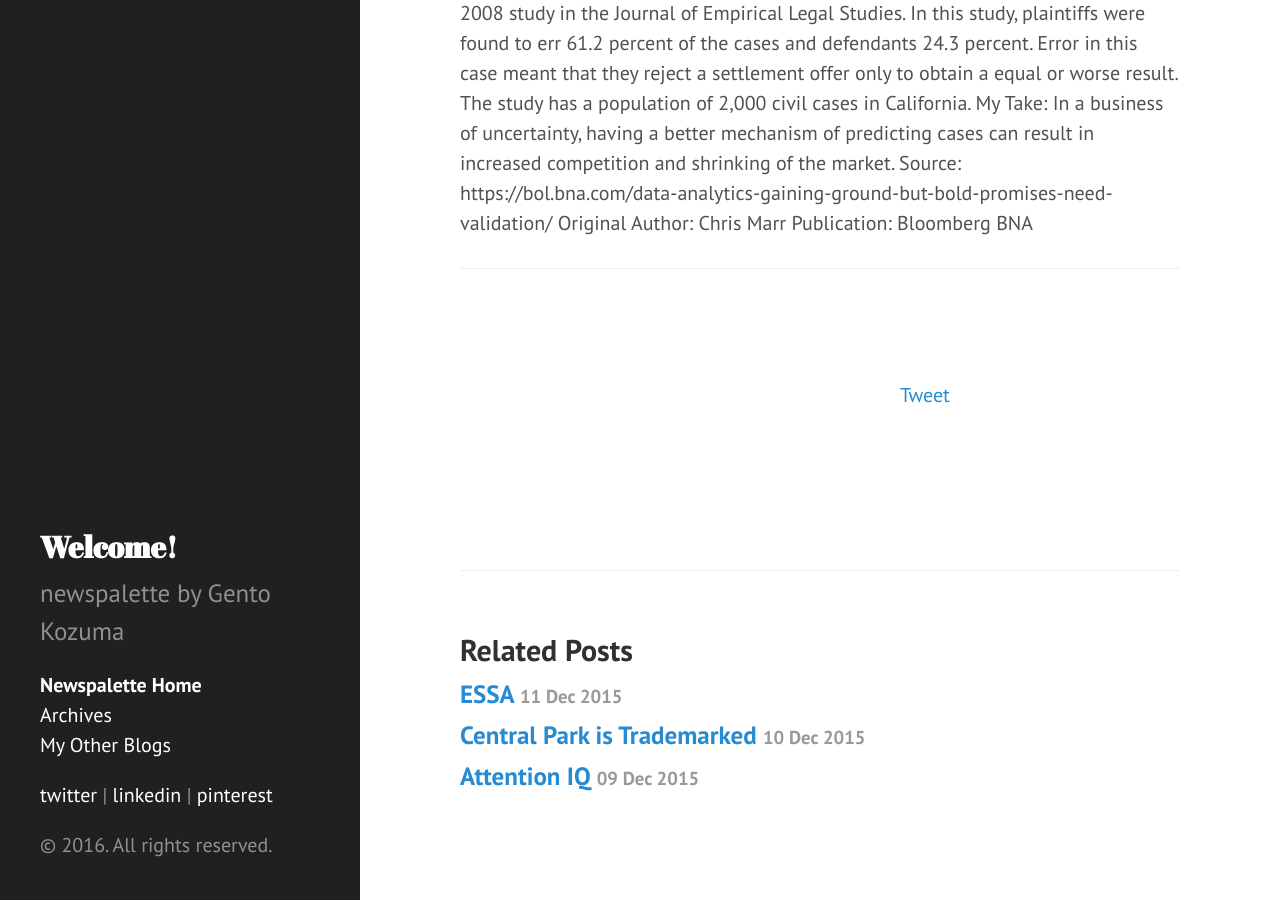
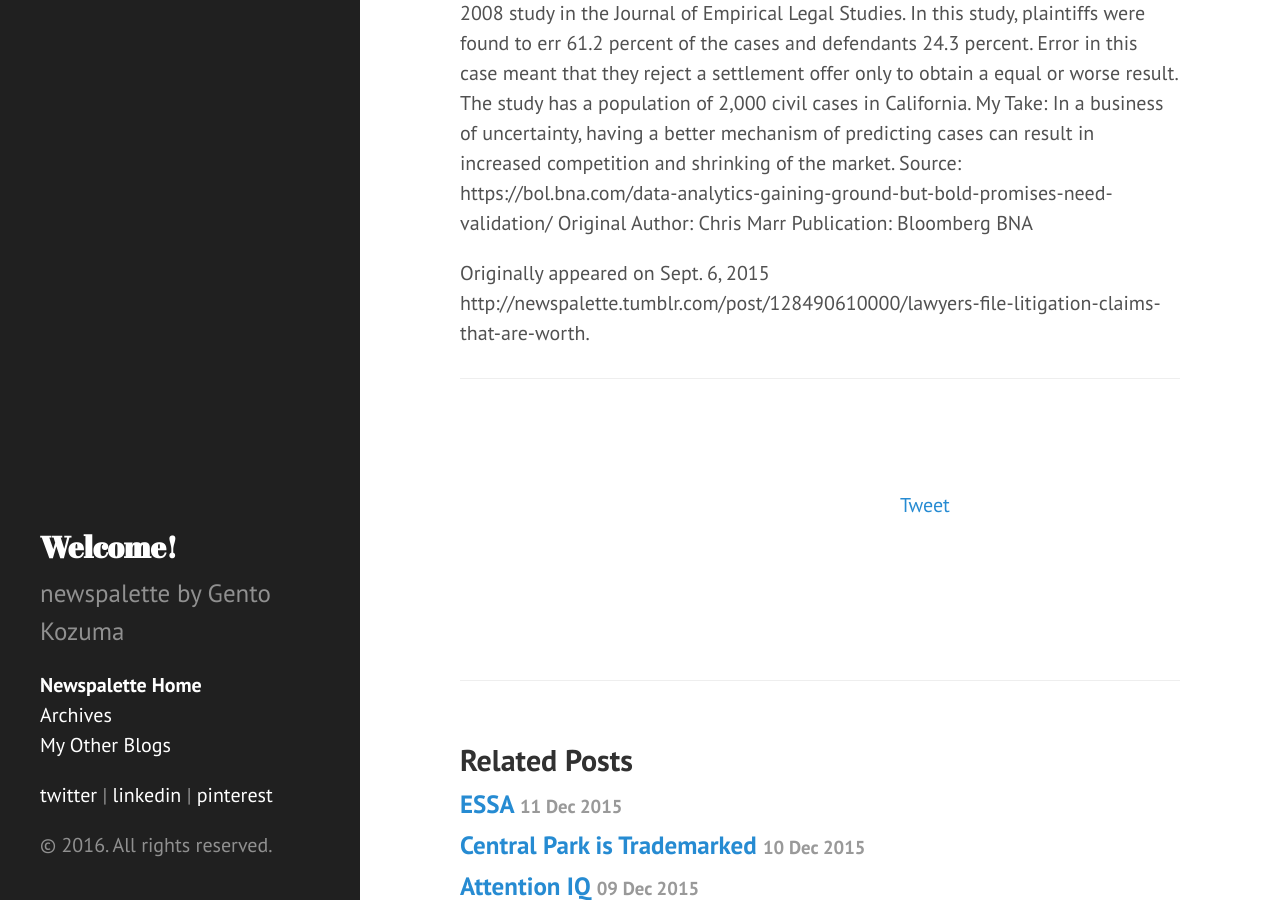
Before and after one commit to gentokozuma/newspalette, a Jekyll site: the page built from _posts/2016-03-10-analytics-and-law.markdown, in a window 1280 px wide and 900 px high, scrolled down 622 px. Built offline with Jekyll 4.4.1, drawn with Linux system fonts in a browser that asks for light colours; comment, search, counter and statistics services are not loaded.

Commit message:
Added disclaimer to 03-10 post

```diff
--- a/_posts/2016-03-10-analytics-and-law.markdown
+++ b/_posts/2016-03-10-analytics-and-law.markdown
@@ -15,3 +15,5 @@ My Take: In a business of uncertainty, having a better mechanism of predicting c
 Source: https://bol.bna.com/data-analytics-gaining-ground-but-bold-promises-need-validation/
 Original Author: Chris Marr
 Publication: Bloomberg BNA
+
+Originally appeared on Sept. 6, 2015 http://newspalette.tumblr.com/post/128490610000/lawyers-file-litigation-claims-that-are-worth.
```
